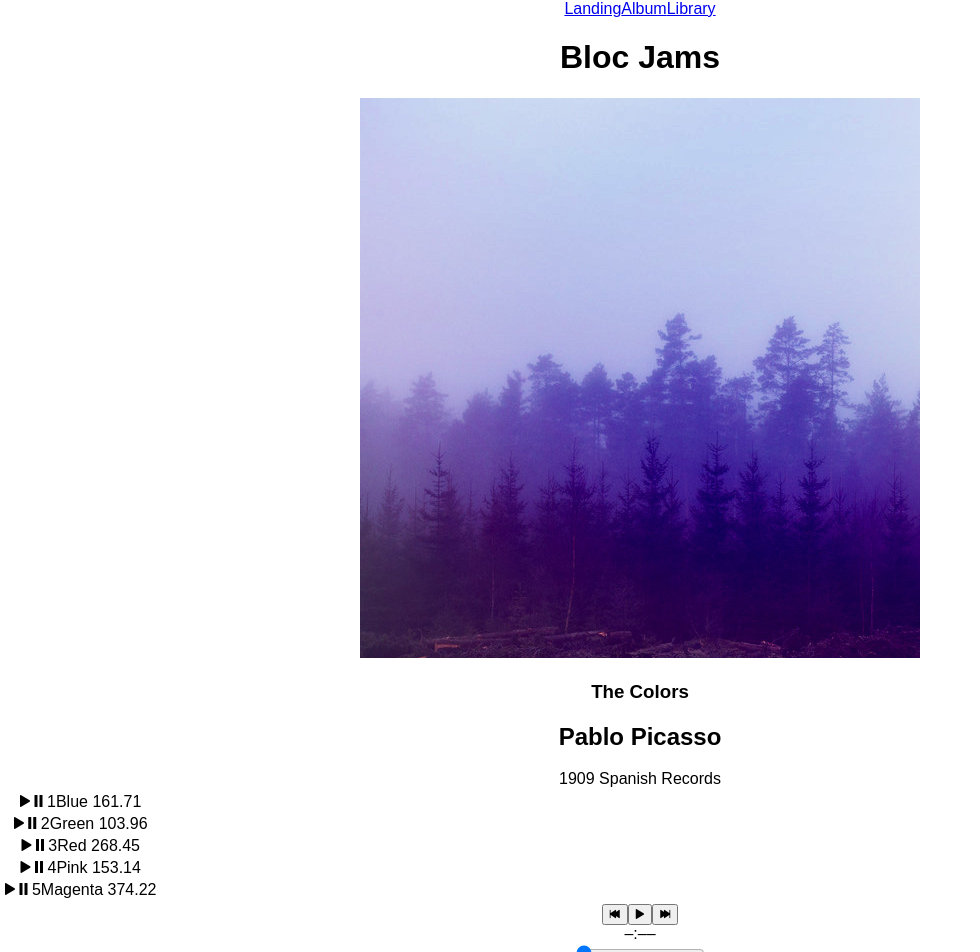
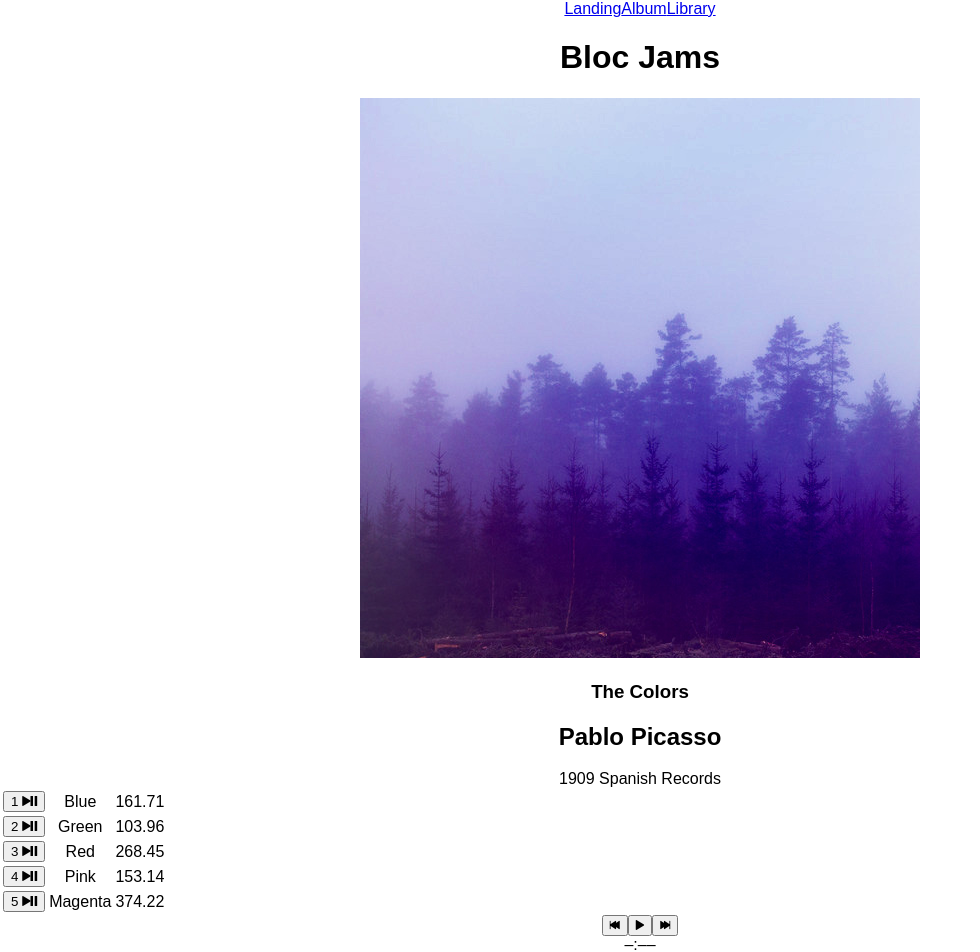
Before and after one commit to lukegits/Music-Streamer, a React (Create React App) app: page /album/the-colors in a window 1280 px wide. Shown: the top 952 px of the page, without its empty margins (0-980 px from the left). Built offline with nearby package versions, Linux system fonts and the light colour scheme.

Commit message:
new edits buttonsassign

```diff
--- a/src/components/Album.js
+++ b/src/components/Album.js
@@ -9,8 +9,6 @@
    const album = albumData.find( album => {
      return album.slug === this.props.match.params.slug
    });
-
-   console.log(album);
 
    this.state = {
      album: album,
@@ -62,7 +60,7 @@
      return (
        <section className="album">
        <section id="album-info">
-         <img id="album-cover-art" src={this.state.album.albumCover}/>
+         <img id="album-cover-art" src={this.state.album.albumCover} alt="album-art"/>
          <div className="album-details">
            <h1 id="album-title">{this.state.album.title}</h1>
            <h2 className="artist">{this.state.album.artist}</h2>
@@ -76,30 +74,29 @@
             <col id="song-duration-column" />
           </colgroup>
           <tbody>
-          <section className='songs-titles'>
-          {
-           this.state.album.songs.map( (song, index) =>
+          {this.state.album.songs.map( (song, index) =>
              <tr className="song" key={index} onClick={() => this.handleSongClick(song)} >
-
-                 <td className="song actions"> <i class="icon ion-play"> </i> <i class="icon ion-pause"> </i>
-                   {index + 1}
-                   {song.title} {song.duration}
+               <td className="song-actions">
+                 <button>
+                   <span className="song-number">  {index+1} </span>
+                   <span className="ion-play"></span>
+                   <span className="ion-pause"></span>
+                 </button>
                </td>
+               <td className="song-title">{song.title}</td>
+               <td className="song-duration">{song.duration}</td>
              </tr>
-
-          )
-        }
-           </section>
+           )}
           </tbody>
         </table>
         <PlayerBar
       isPlaying={this.state.isPlaying}
       currentSong={this.state.currentSong}
       handleSongClick={() => this.handleSongClick(this.state.currentSong)}
-          handlePrevClick={() => this.handlePrevClick()}
-          handleNextClick={() => this.handleNextClick()}
+      handlePrevClick={() => this.handlePrevClick()} handleNextClick={() => this.handleNextClick()}
       />
         </section>
+
      )
    }
 };
```
Lines whose indentation alone changed are shown as unchanged.
